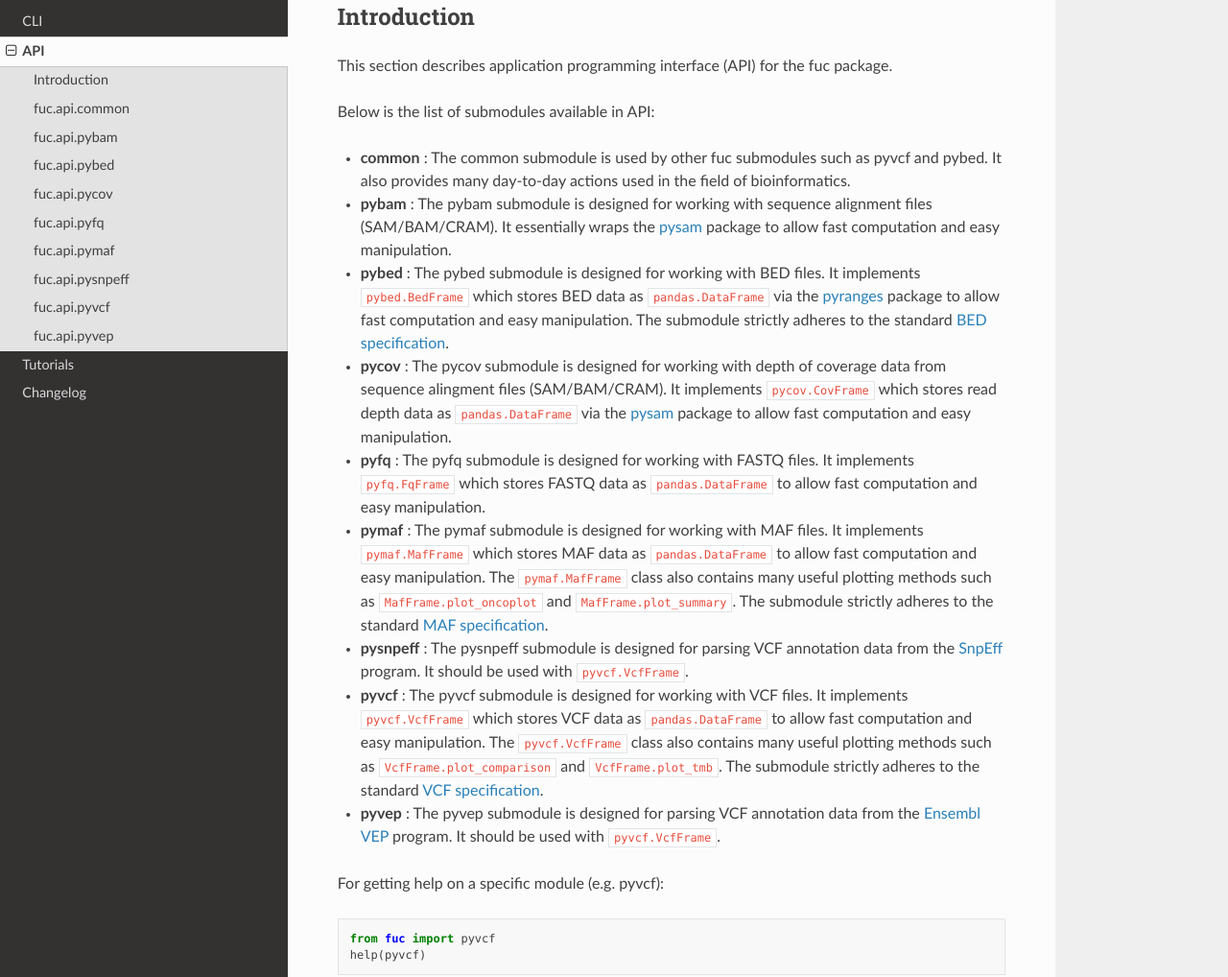
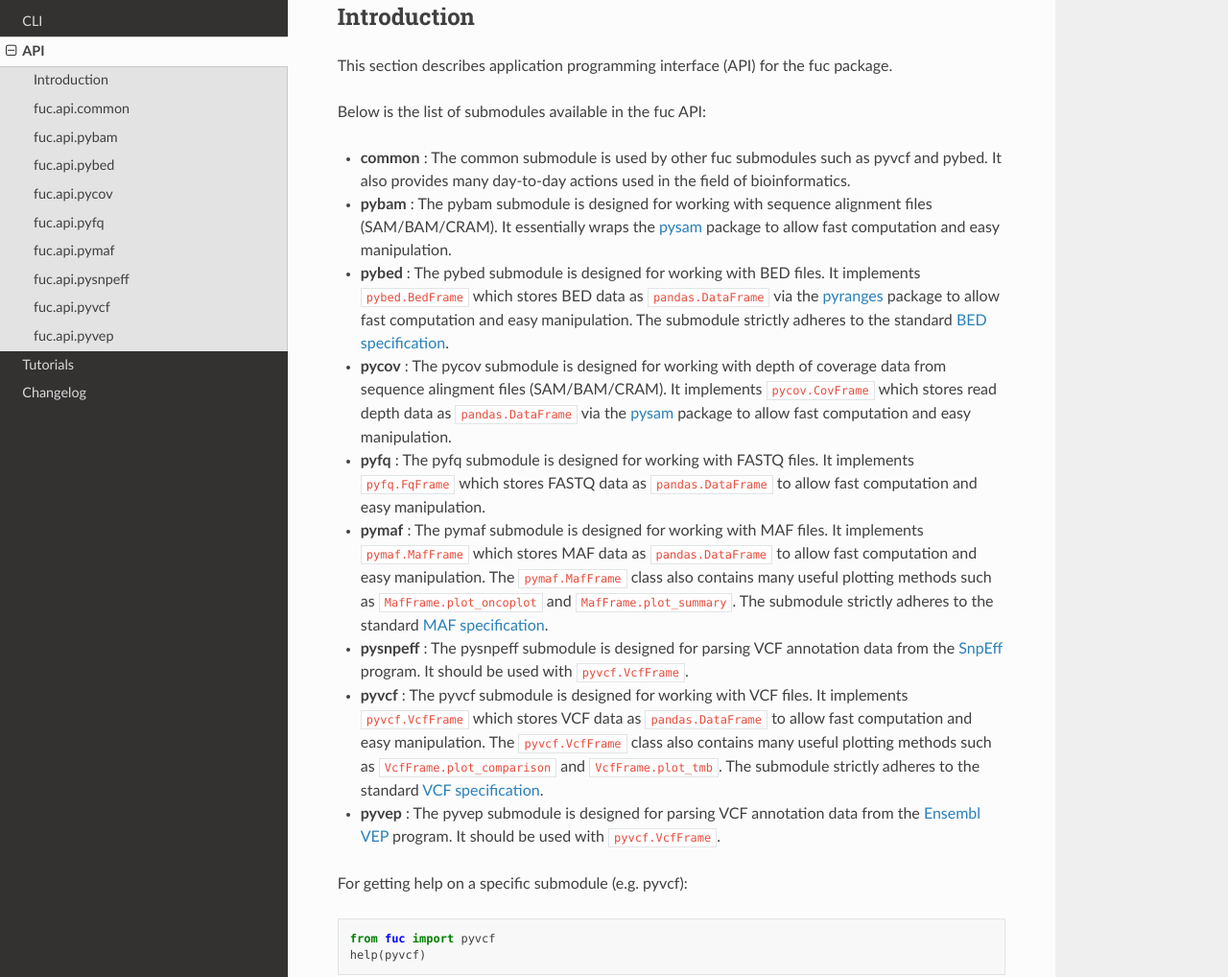
Before and after one commit to sbslee/fuc, a Sphinx documentation site: the page built from docs/api.rst, in a window 1280 px wide and 1400 px high. Shown: the part 159-1177 px from the top of the window at 96% size. Built offline with Sphinx 7.4.7 and the Read the Docs theme 2.0.0, drawn with Linux system fonts in a browser that asks for light colours.

Commit message:
Update CLI

```diff
--- a/docs/api.rst
+++ b/docs/api.rst
@@ -9,7 +9,7 @@ Introduction
 
 This section describes application programming interface (API) for the fuc package.
 
-Below is the list of submodules available in API:
+Below is the list of submodules available in the fuc API:
 
 - **common** : The common submodule is used by other fuc submodules such as pyvcf and pybed. It also provides many day-to-day actions used in the field of bioinformatics.
 - **pybam** : The pybam submodule is designed for working with sequence alignment files (SAM/BAM/CRAM). It essentially wraps the `pysam <https://pysam.readthedocs.io/en/latest/api.html>`_ package to allow fast computation and easy manipulation.
@@ -21,7 +21,7 @@ Below is the list of submodules available in API:
 - **pyvcf** : The pyvcf submodule is designed for working with VCF files. It implements ``pyvcf.VcfFrame`` which stores VCF data as ``pandas.DataFrame`` to allow fast computation and easy manipulation. The ``pyvcf.VcfFrame`` class also contains many useful plotting methods such as ``VcfFrame.plot_comparison`` and ``VcfFrame.plot_tmb``. The submodule strictly adheres to the standard `VCF specification <https://samtools.github.io/hts-specs/VCFv4.3.pdf>`_.
 - **pyvep** : The pyvep submodule is designed for parsing VCF annotation data from the `Ensembl VEP <https://asia.ensembl.org/info/docs/tools/vep/index.html>`_ program. It should be used with ``pyvcf.VcfFrame``.
 
-For getting help on a specific module (e.g. pyvcf):
+For getting help on a specific submodule (e.g. pyvcf):
 
 .. code:: python3
 
--- a/docs/create.py
+++ b/docs/create.py
@@ -56,7 +56,7 @@ Introduction
 
 The main goal of the fuc package (pronounced "eff-you-see") is to wrap some of the most **f**\ requently **u**\ sed **c**\ ommands in the field of bioinformatics into one place.
 
-The package supports both command line interface (CLI) and application programming interface (API) whose documentations are available at `Read the Docs <https://sbslee-fuc.readthedocs.io/en/latest/>`_.
+The package supports both command line interface (CLI) and application programming interface (API) whose documentations are available at the `Read the Docs <https://sbslee-fuc.readthedocs.io/en/latest/>`_.
 
 Currently, fuc can be used to analyze, summarize, visualize, and manipulate the following file formats:
 
@@ -112,7 +112,7 @@ Above will automatically download and install all the dependencies as well. Alte
 
    $ pip install fuc
 
-Finally, you can clone the GitHub repository and then install fuc this way:
+Finally, you can clone the GitHub repository and then install fuc locally:
 
 .. code-block:: text
 
@@ -125,9 +125,9 @@ The nice thing about this approach is that you will have access to development v
 Getting Help
 ============
 
-For detailed documentations on fuc's CLI and API, please refer to the `Read the Docs <https://sbslee-fuc.readthedocs.io/en/latest/>`_.
+For detailed documentations on the fuc package's CLI and API, please refer to the `Read the Docs <https://sbslee-fuc.readthedocs.io/en/latest/>`_.
 
-For getting help on CLI:
+For getting help on the fuc CLI:
 
 .. code-block:: text
 
@@ -140,15 +140,15 @@ For getting help on a specific command (e.g. vcf_merge):
 
    $ fuc vcf_merge -h
 
-Below is the list of submodules available in API:
+Below is the list of submodules available in the fuc API:
 
 {module_help}
-For getting help on a specific module (e.g. pyvcf):
+For getting help on a specific submodule (e.g. pyvcf):
 
 .. code:: python3
 
-   from fuc import pyvcf
-   help(pyvcf)
+   >>> from fuc import pyvcf
+   >>> help(pyvcf)
 
 CLI Examples
 ============
@@ -342,7 +342,7 @@ Introduction
 
 This section describes command line interface (CLI) for the fuc package.
 
-For getting help on CLI:
+For getting help on the fuc CLI:
 
 .. code-block:: text
 
@@ -387,10 +387,10 @@ Introduction
 
 This section describes application programming interface (API) for the fuc package.
 
-Below is the list of submodules available in API:
+Below is the list of submodules available in the fuc API:
 
 {module_help}
-For getting help on a specific module (e.g. pyvcf):
+For getting help on a specific submodule (e.g. pyvcf):
 
 .. code:: python3
 
```
Also changed, not shown: README.rst (+9 -15 lines), docs/cli.rst (+52 -49 lines), 15 other files.
